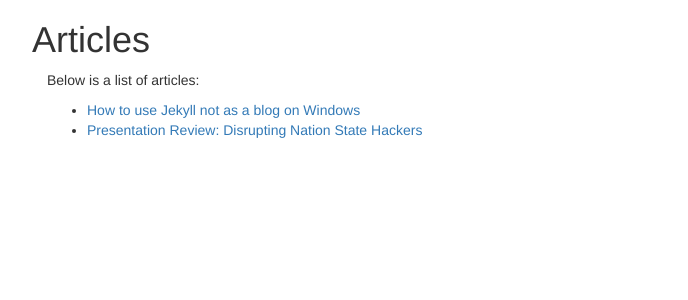
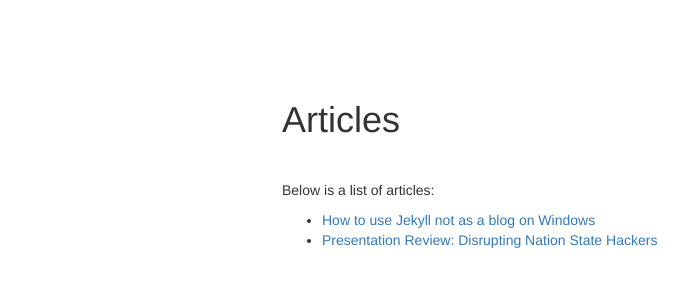
Before and after one commit to yindeming/articles, a Jekyll site: the page built from index.html, in a window 1280 px wide. Shown: the top 300 px of the page, without its empty margins (8-696 px from the left). Built offline with Jekyll 4.4.1, drawn with Linux system fonts in a browser that asks for light colours; nearby versions of some CDN libraries.

Commit message:
Update default.html

```diff
--- a/_layouts/default.html
+++ b/_layouts/default.html
@@ -11,7 +11,7 @@
 	<link href="//netdna.bootstrapcdn.com/bootstrap/3.0.0/css/bootstrap.min.css" rel="stylesheet">
 
 	<!-- Custom CSS, customized from //skycocker.github.io/chromebrew/jumbotron-narrow.css -->
-	<link href="/css/jumbotron-narrow.css" rel="stylesheet">
+	<link href="jumbotron-narrow.css" rel="stylesheet">
 
   </head>
   <body>
```
